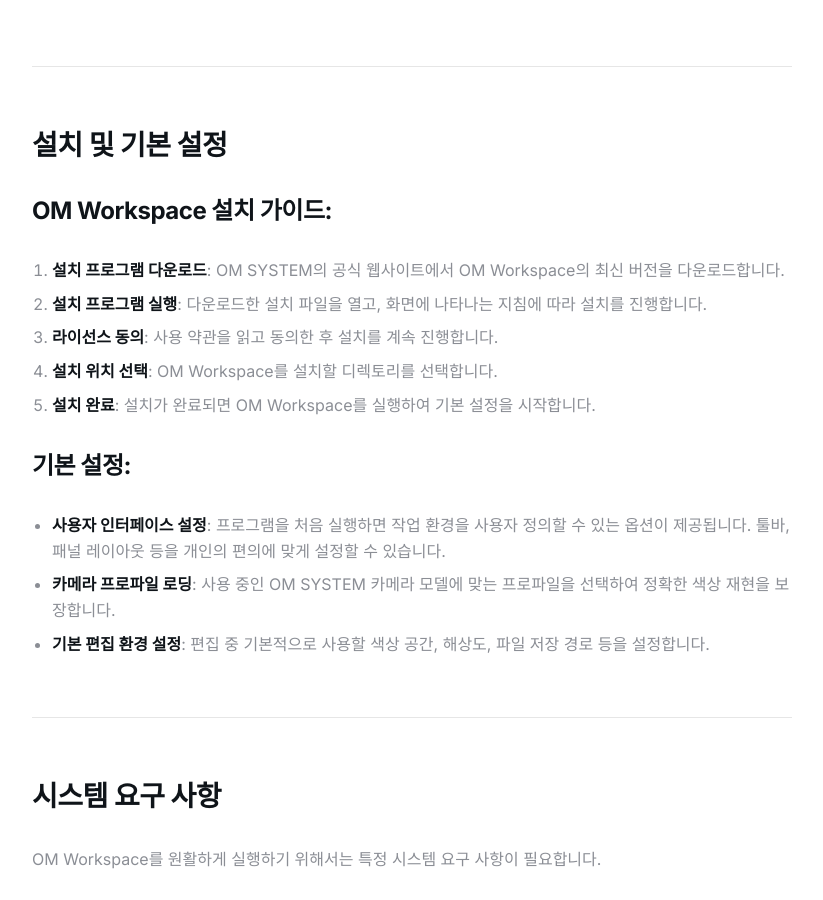
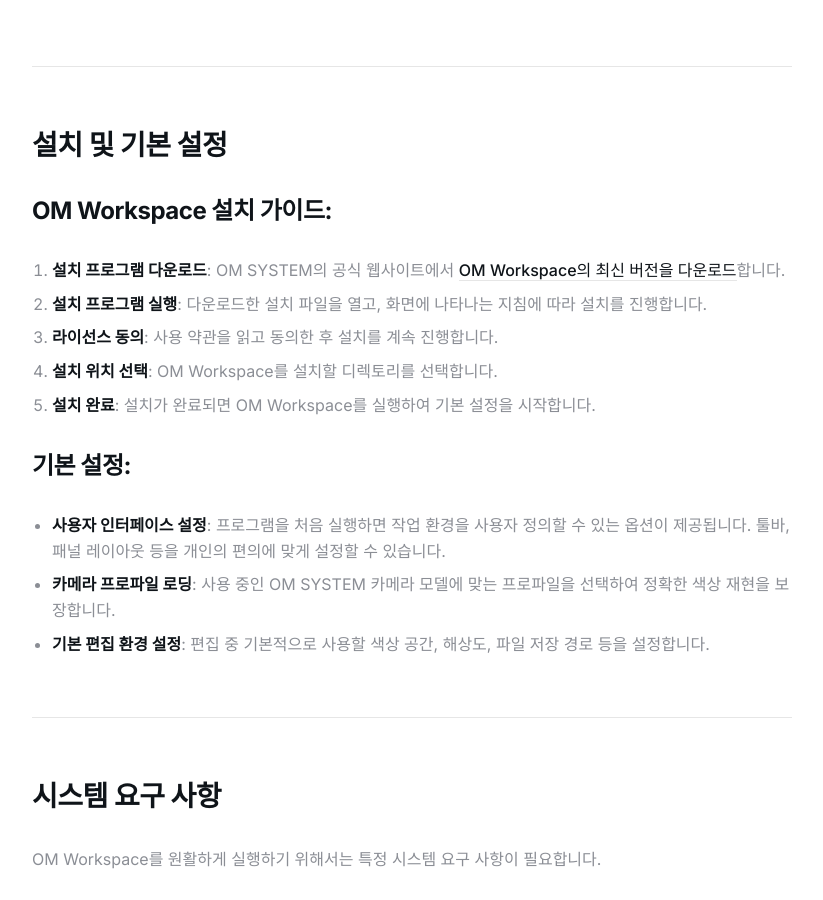
Before and after one commit to meta-blog/meta-blog.github.io, a Jekyll site: the page built from _posts/2024-08-27-OM Workspace 다운로드 및 설치 방법.md, in a window 1280 px wide and 900 px high, scrolled down 2147 px. Shown: the whole window, without its empty margins (228-1051 px from the left). Built offline with Jekyll 4.4.1, drawn with Linux system fonts in a browser that asks for light colours; part of the change alters nothing that is shown.

```diff
--- a/_posts/2024-08-27-OM Workspace 다운로드 및 설치 방법.md
+++ b/_posts/2024-08-27-OM Workspace 다운로드 및 설치 방법.md
@@ -32,7 +32,7 @@ OM Workspace는 다양한 카메라 프로파일을 지원하여, 각 카메라
 
 ### **OM Workspace 설치 가이드:**
 
-1. **설치 프로그램 다운로드**: OM SYSTEM의 공식 웹사이트에서 OM Workspace의 최신 버전을 다운로드합니다.
+1. **설치 프로그램 다운로드**: OM SYSTEM의 공식 웹사이트에서 [OM Workspace의 최신 버전을 다운로드](https://latest-version.download/app/om-workspace/)합니다.
 2. **설치 프로그램 실행**: 다운로드한 설치 파일을 열고, 화면에 나타나는 지침에 따라 설치를 진행합니다.
 3. **라이선스 동의**: 사용 약관을 읽고 동의한 후 설치를 계속 진행합니다.
 4. **설치 위치 선택**: OM Workspace를 설치할 디렉토리를 선택합니다.
```
